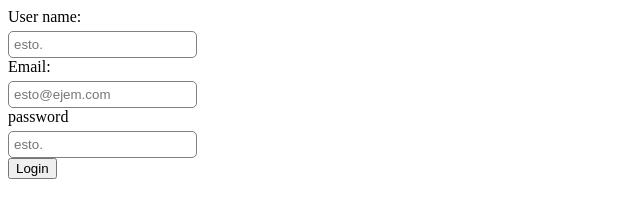
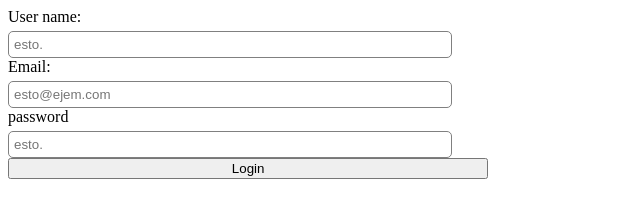
Before and after one commit to DiegoRodriguezRojas/Ejercicio-Formularios, a plain HTML site: page index.html in a window 1280 px wide. Shown: the whole page, without its empty margins (0-640 px from the left). Drawn offline with Linux system fonts and the light colour scheme.

Commit message:
ajuste en el tamaño de los label y input

```diff
--- a/css/main.css
+++ b/css/main.css
@@ -7,9 +7,14 @@ input{
   border: 1px solid grey;
   padding: 5px;
   margin-top: 5px;
+  width: 90%;
 }
 
 label, input{
   display: block;
 
 }
+
+button{
+  width: 100%;
+}
```
